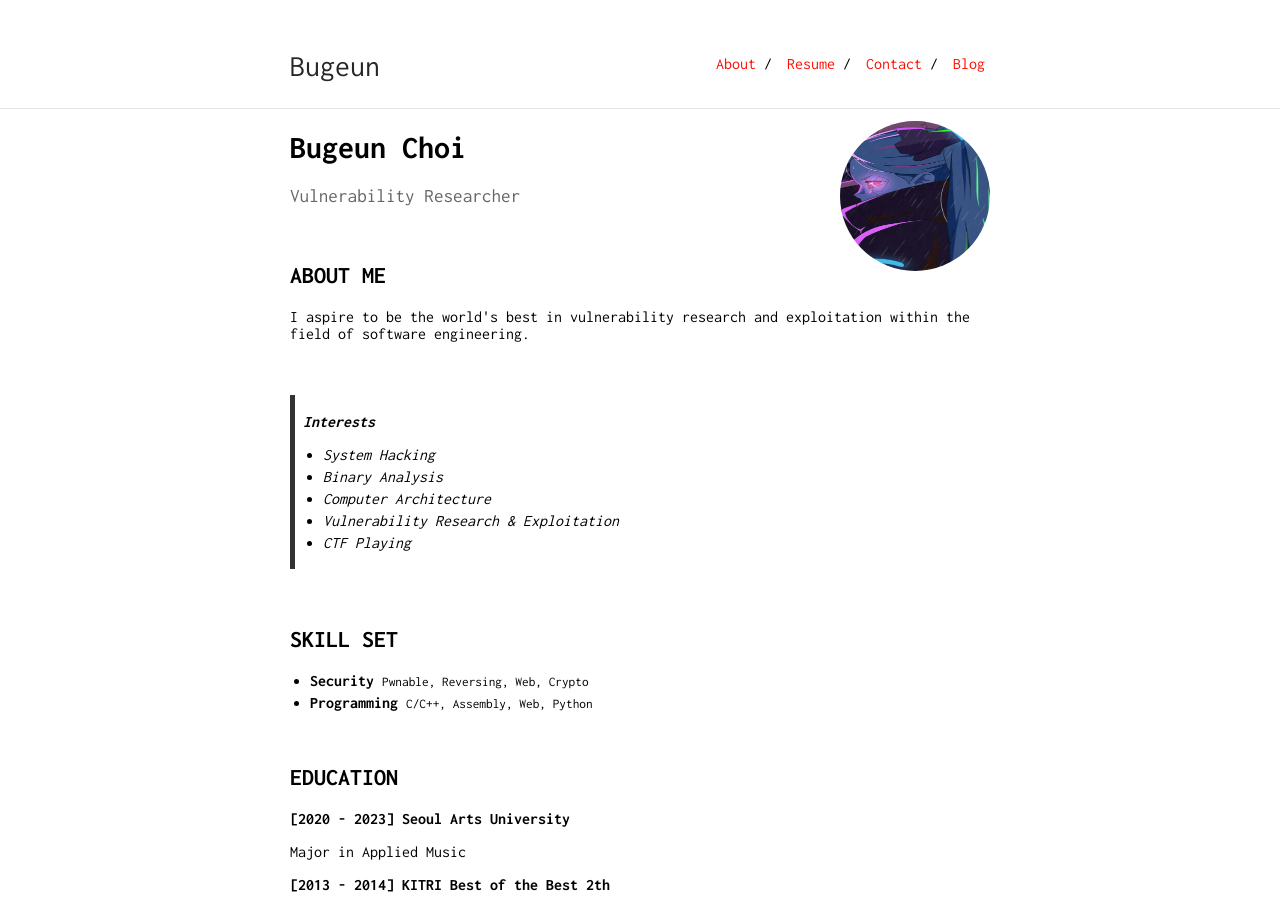
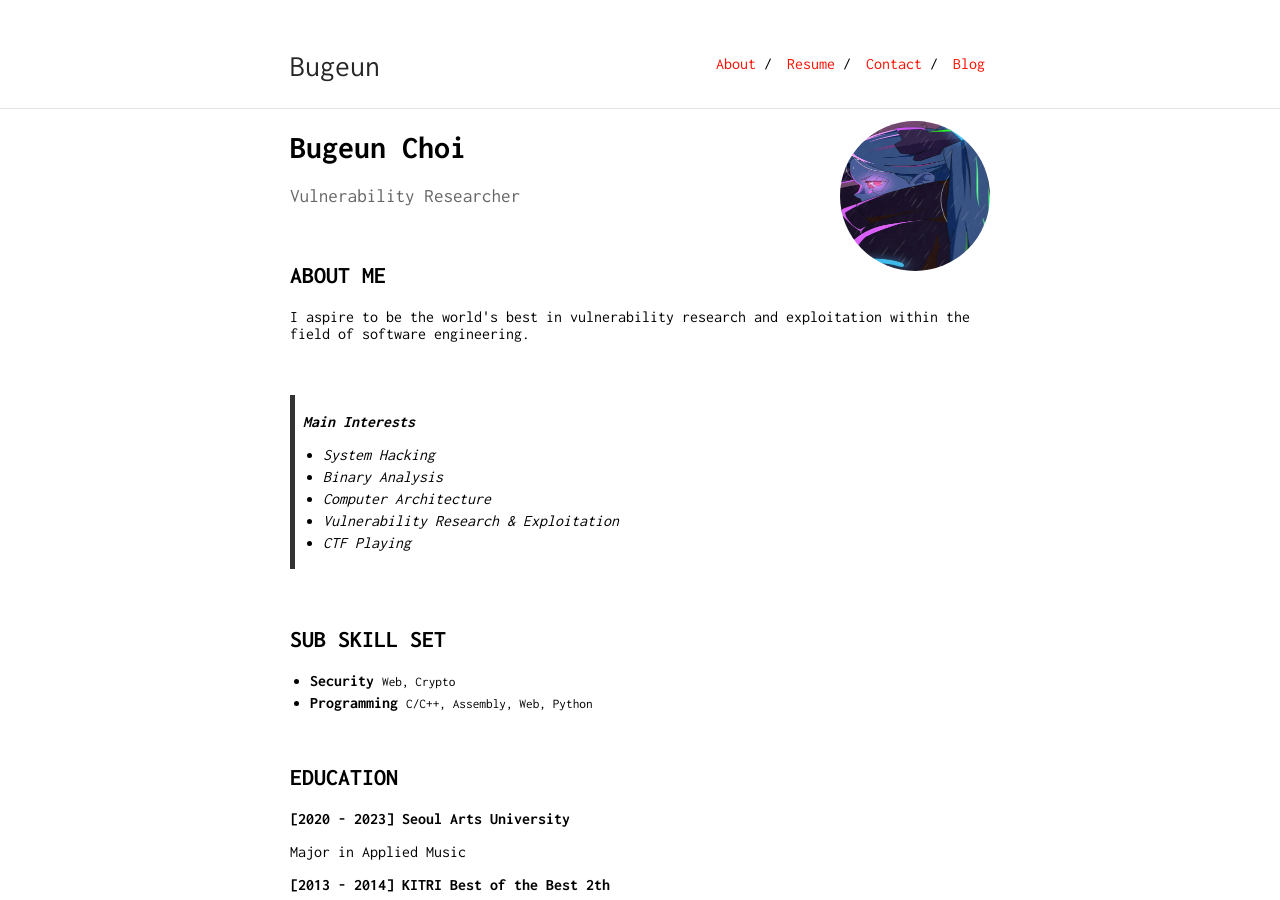
Before and after one commit to Bugeun/bugeun.github.io, a Jekyll site: the page built from index.md, in a window 1280 px wide and 900 px high. Built offline with Jekyll 4.4.1, drawn with Linux system fonts in a browser that asks for light colours.

Commit message:
Update index.md

```diff
--- a/index.md
+++ b/index.md
@@ -14,23 +14,22 @@ Vulnerability Researcher
 <p>I aspire to be the world's best in vulnerability research and exploitation within the field of software engineering.</p>
 &nbsp;
 
-><b>Interests</b>
+><b>Main Interests</b>
 * System Hacking
 * Binary Analysis
 * Computer Architecture
 * Vulnerability Research & Exploitation
 * CTF Playing
 
-
 &nbsp;
 
-## SKILL SET
+## SUB SKILL SET
 
 <section>
         <ul>
           <li>
             <b>Security</b>
-            <small>Pwnable, Reversing, Web, Crypto</small>
+            <small>Web, Crypto</small>
           </li>
           <li>
             <b>Programming</b>
```
